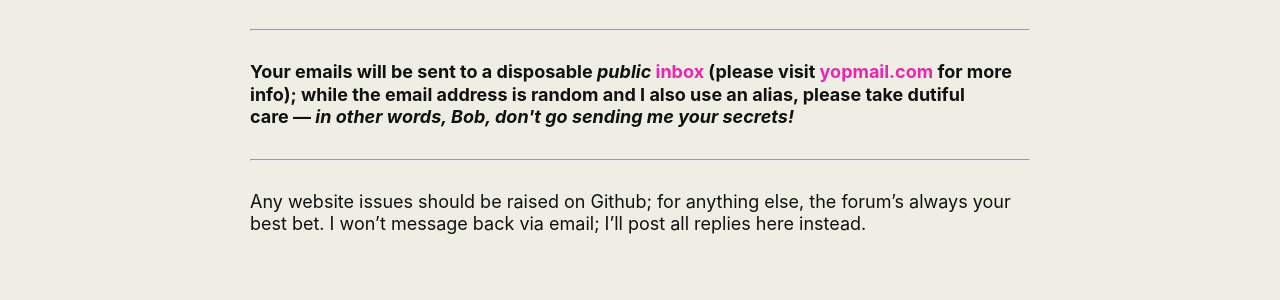
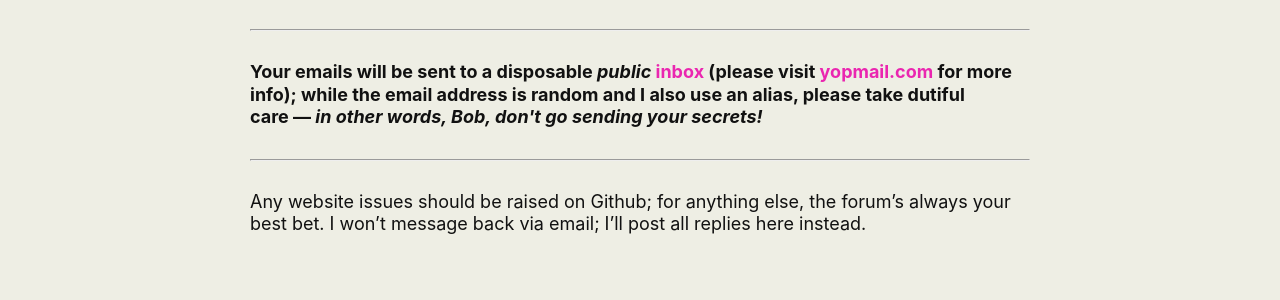
Before and after one commit to martbetz/martbetz.github.io, a Jekyll site: the page built from contact.html, in a window 1280 px wide. Shown: the part 232-532 px from the top of the page. Built offline with Jekyll 4.4.1, drawn with Linux system fonts in a browser that asks for light colours.

Commit message:
Update contact.html

```diff
--- a/contact.html
+++ b/contact.html
@@ -11,7 +11,7 @@
 
 <hr>
 
-<b>Your emails will be sent to a disposable <i>public</i> <a class="u-email" href="mailto:{{ site.author.email }}">inbox</a> (please visit <a href="https://www.yopmail.com">yopmail.com</a> for more info); while the email address is random and I also use an alias, please take dutiful care&nbsp;— <i> in other words, Bob, don't go sending me your secrets!</i></b>
+<b>Your emails will be sent to a disposable <i>public</i> <a class="u-email" href="mailto:{{ site.author.email }}">inbox</a> (please visit <a href="https://www.yopmail.com">yopmail.com</a> for more info); while the email address is random and I also use an alias, please take dutiful care&nbsp;— <i> in other words, Bob, don't go sending your secrets!</i></b>
 
 <hr>
 
```
